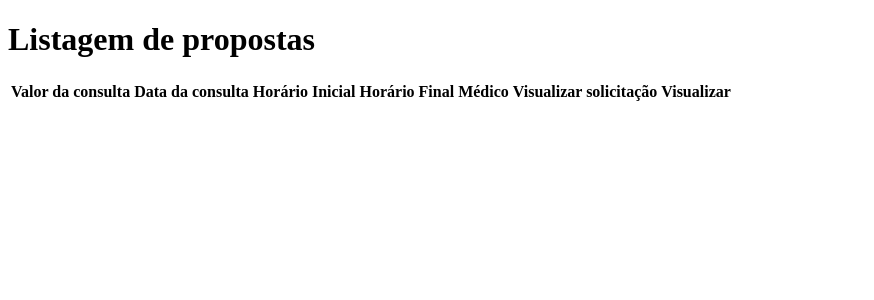
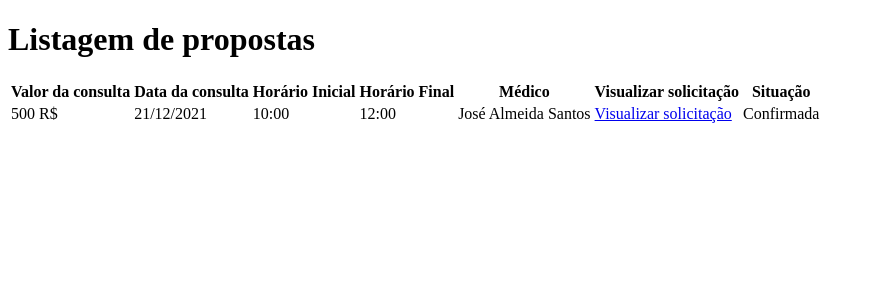
Before and after one commit to ES2-UFPI/seyfert-frontend, a Next.js app: page /proposta/listagemPropostaMedico in a window 1280 px wide. Shown: the top 300 px of the page, without its empty margins (0-874 px from the left). Built offline with nearby package versions, Linux system fonts and the light colour scheme.

Commit message:
criando base da página de listagem de propostas

```diff
--- a/src/pages/proposta/listagemPropostaMedico.tsx
+++ b/src/pages/proposta/listagemPropostaMedico.tsx
@@ -1,5 +1,5 @@
 /*Uma proposta consite em:  Valor da consulta, Data da consulta, hora inicial, hora final , medico, solicitação, situação proposta */
-
+import Link from "next/link"
 export default function listagemPropostaMedico(){
 
     return(
@@ -15,10 +15,20 @@ export default function listagemPropostaMedico(){
             <th>Horário Final</th>
             <th>Médico</th>
             <th>Visualizar solicitação</th>
-            <th>Visualizar</th>
+            <th>Situação</th>
           </tr>
         </thead>
             <tbody>
+            <tr>
+            <td>500 R$</td>
+            <td>21/12/2021</td>
+            <td>10:00</td>
+            <td>12:00</td>
+            <td>José Almeida Santos</td>
+            {/* Link para o detalhe da solicitação que é base para a proposta */}
+            <td><Link href = "/">Visualizar solicitação</Link></td>
+            <td>Confirmada</td>
+          </tr>
 
             </tbody>
         </table>
```
